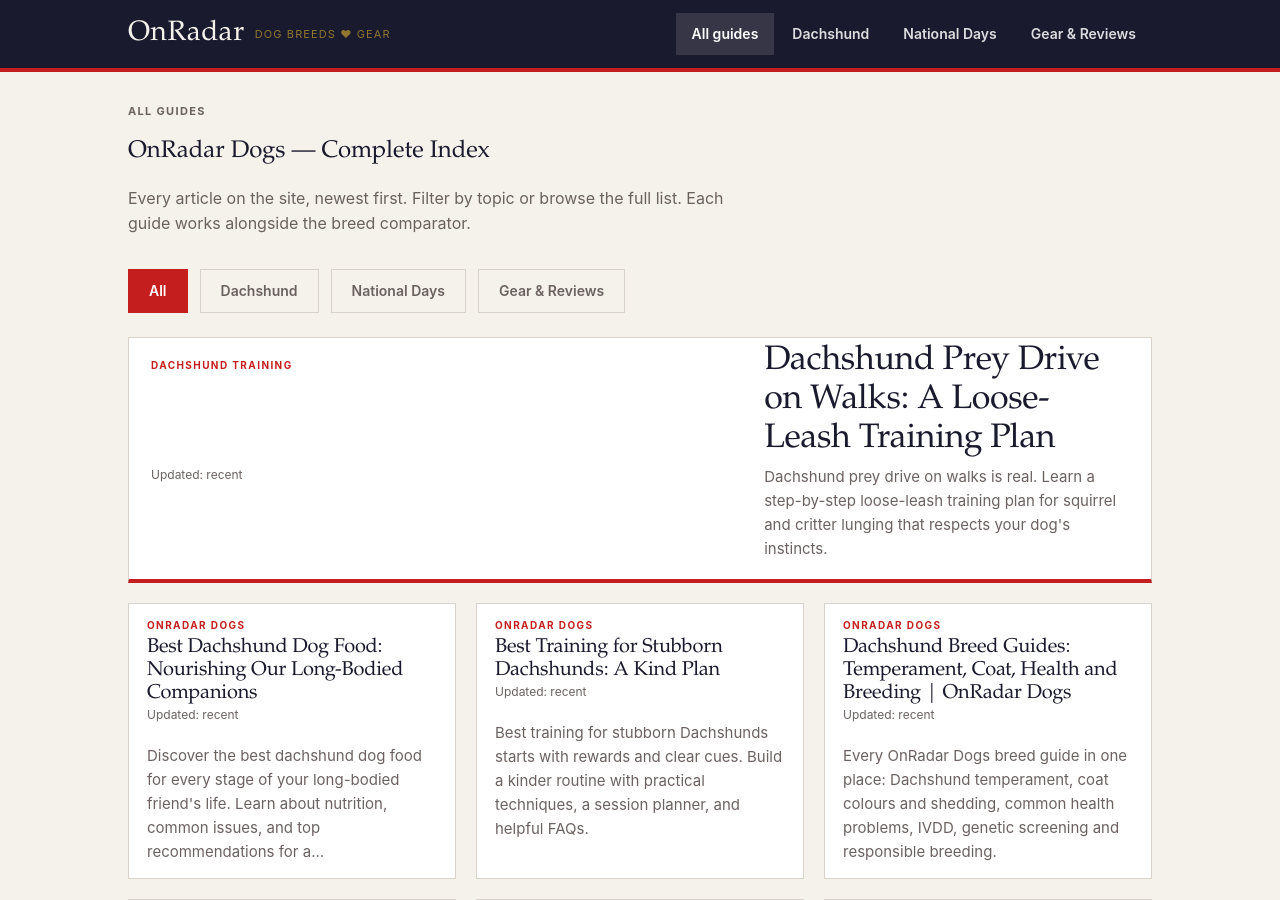
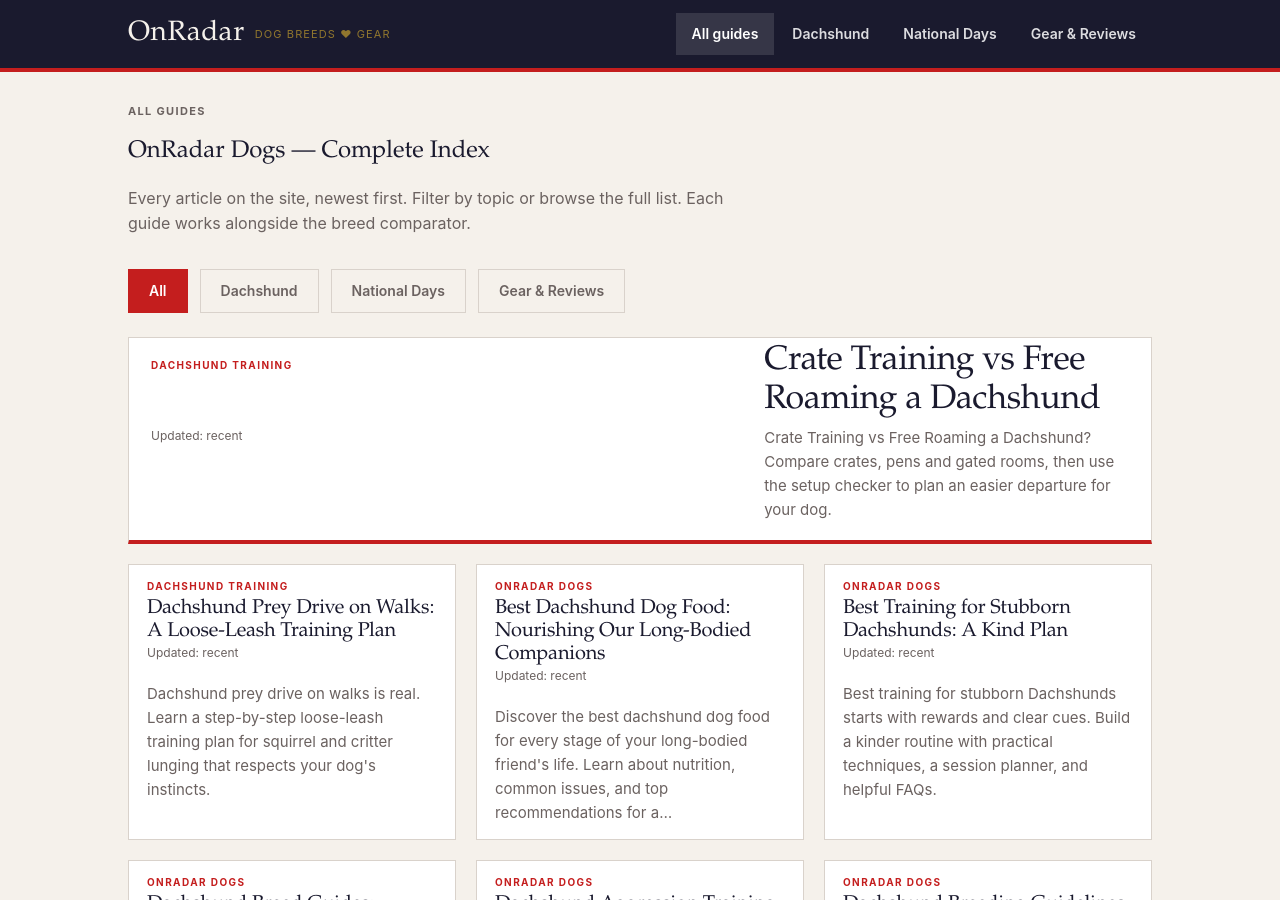
Before and after one commit to onradar-dogs/onradar-dogs.github.io, a Jekyll site: the page blog.html, which Jekyll copies as it is, in a window 1280 px wide and 900 px high. Built offline with Jekyll 4.4.1, drawn with Linux system fonts in a browser that asks for light colours.

Commit message:
List dachshund-crate-free-roaming.html in blog.html

```diff
--- a/blog.html
+++ b/blog.html
@@ -217,7 +217,8 @@ img{max-width:100%;height:auto}
     <li><button aria-pressed="false" data-top="gear">Gear &amp; Reviews</button></li>
   </ul>
   <div class="cards" id="od-cards">
-    <article class="card" data-top="dachs"><p class="kicker">Dachshund Training</p><h2><a href="/dachshund-prey-drive-loose-leash-training.html">Dachshund Prey Drive on Walks: A Loose-Leash Training Plan</a></h2><p class="card-date">Updated: recent</p><p>Dachshund prey drive on walks is real. Learn a step-by-step loose-leash training plan for squirrel and critter lunging that respects your dog&#x27;s instincts.</p></article>
+    <article class="card" data-top="dachs"><p class="kicker">Dachshund Training</p><h2><a href="/dachshund-crate-free-roaming.html">Crate Training vs Free Roaming a Dachshund</a></h2><p class="card-date">Updated: recent</p><p>Crate Training vs Free Roaming a Dachshund? Compare crates, pens and gated rooms, then use the setup checker to plan an easier departure for your dog.</p></article>
+        <article class="card" data-top="dachs"><p class="kicker">Dachshund Training</p><h2><a href="/dachshund-prey-drive-loose-leash-training.html">Dachshund Prey Drive on Walks: A Loose-Leash Training Plan</a></h2><p class="card-date">Updated: recent</p><p>Dachshund prey drive on walks is real. Learn a step-by-step loose-leash training plan for squirrel and critter lunging that respects your dog&#x27;s instincts.</p></article>
         <article class="card" data-top="dachs"><p class="kicker">OnRadar Dogs</p><h2><a href="/best-dachshund-dog-food.html">Best Dachshund Dog Food: Nourishing Our Long-Bodied Companions</a></h2><p class="card-date">Updated: recent</p><p>Discover the best dachshund dog food for every stage of your long-bodied friend's life. Learn about nutrition, common issues, and top recommendations for a…</p></article>
     <article class="card" data-top="dachs"><p class="kicker">OnRadar Dogs</p><h2><a href="/best-training-for-stubborn-dachshunds.html">Best Training for Stubborn Dachshunds: A Kind Plan</a></h2><p class="card-date">Updated: recent</p><p>Best training for stubborn Dachshunds starts with rewards and clear cues. Build a kinder routine with practical techniques, a session planner, and helpful FAQs.</p></article>
     <article class="card"><p class="kicker">OnRadar Dogs</p><h2><a href="/breeds.html">Dachshund Breed Guides: Temperament, Coat, Health and Breeding | OnRadar Dogs</a></h2><p class="card-date">Updated: recent</p><p>Every OnRadar Dogs breed guide in one place: Dachshund temperament, coat colours and shedding, common health problems, IVDD, genetic screening and responsible breeding.</p></article>
```
